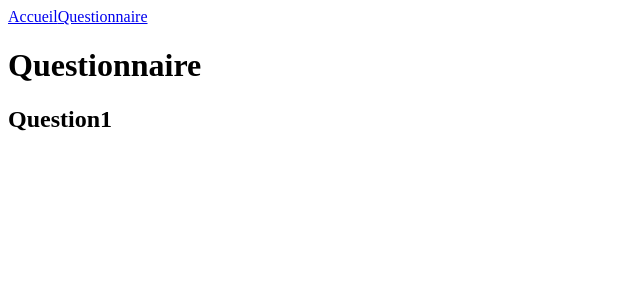
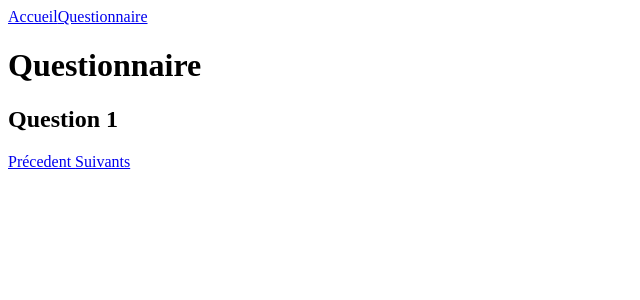
Before and after one commit to NinjaTurtles-cloud/app-complete-cra, a React (Create React App) app: page /survey/1 in a window 1280 px wide. Shown: the top 300 px of the page, without its empty margins (0-640 px from the left). Built offline with nearby package versions, Linux system fonts and the light colour scheme.

Commit message:
fonction précendet/suivant

```diff
--- /dev/null
+++ b/src/components/Error/index.js
@@ -0,0 +1,9 @@
+function Error() {
+  return (
+    <div>
+      <h1>Oups cette page ne fonctionne pas</h1>
+    </div>
+  );
+}
+
+export default Error;
--- a/src/index.js
+++ b/src/index.js
@@ -2,6 +2,9 @@ import React from "react";
 import ReactDOM from "react-dom";
 import Home from "./pages/Home";
 import Survey from "./pages/Survey";
+import Error from "./components/Error";
+import Results from "./pages/Results";
+import Freelances from "./pages/Freelances";
 import { BrowserRouter, Routes, Route } from "react-router-dom";
 import Header from "./components/Header";
 
@@ -12,6 +15,9 @@ ReactDOM.render(
       <Routes>
         <Route exact path="/" element={<Home />} />
         <Route path="/survey/:questionNumber" element={<Survey />} />
+        <Route exact path="/" element={<Results />} />
+        <Route exact path="/" element={<Freelances />} />
+        <Route path="*" element={<Error />} />
       </Routes>
     </BrowserRouter>
   </React.StrictMode>,
--- /dev/null
+++ b/src/pages/Freelances/index.js
@@ -0,0 +1,9 @@
+function Freelances() {
+  return (
+    <div>
+      <h1>Freelances</h1>
+    </div>
+  );
+}
+
+export default Freelances;
--- /dev/null
+++ b/src/pages/Results/index.js
@@ -0,0 +1,9 @@
+function Results() {
+  return (
+    <div>
+      <h1>Résultats</h1>
+    </div>
+  );
+}
+
+export default Results;
--- a/src/pages/Survey/index.js
+++ b/src/pages/Survey/index.js
@@ -1,12 +1,22 @@
-import { useParams } from "react-router-dom";
+import { useParams, Link } from "react-router-dom";
 
 function Survey() {
   const { questionNumber } = useParams();
+  const questionNumberInt = parseInt(questionNumber);
+  const previousQuestionNumber =
+    questionNumberInt === 1 ? 1 : questionNumberInt - 1;
+  const nextQuestionNumber = questionNumberInt + 1;
 
   return (
     <div>
       <h1>Questionnaire</h1>
-      <h2>Question{questionNumber}</h2>
+      <h2>Question {questionNumber}</h2>
+      <Link to={`/survey/${previousQuestionNumber}`}>Précedent </Link>
+      {questionNumber === 10 ? (
+        <Link to="/results">Résultats</Link>
+      ) : (
+        <Link to={`/survey/${nextQuestionNumber}`}>Suivants</Link>
+      )}
     </div>
   );
 }
```
Also changed, not shown: 1 other file (tests, documents, lock files or other folders).
